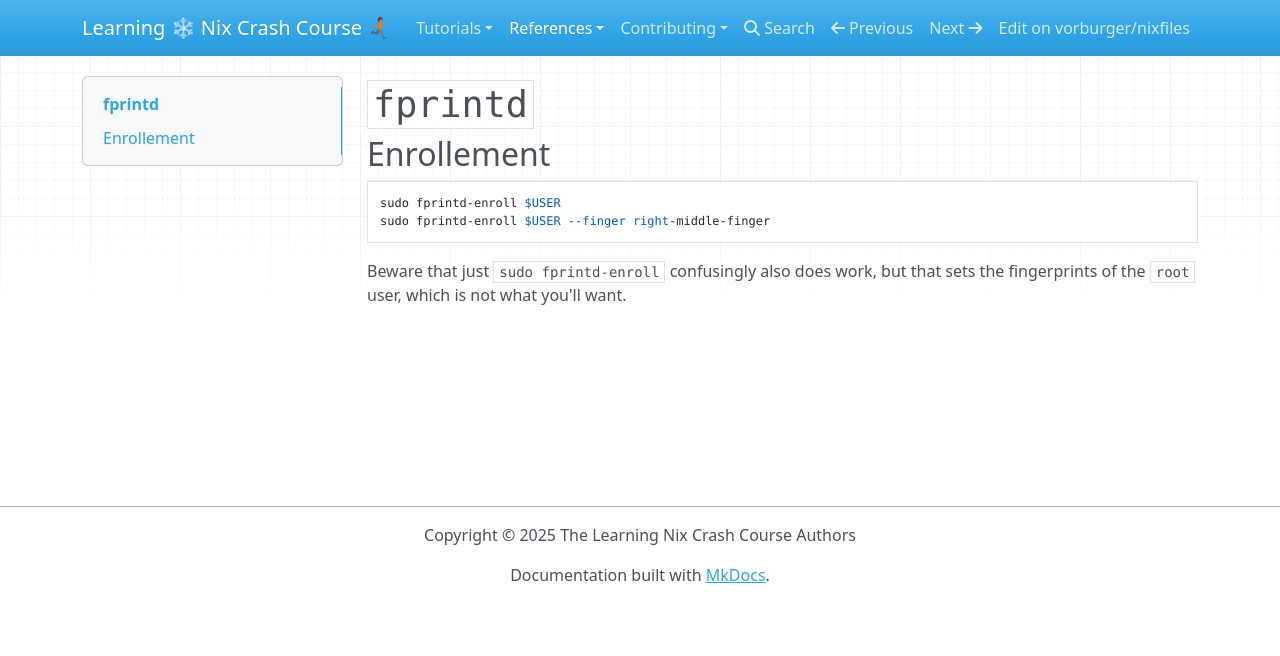
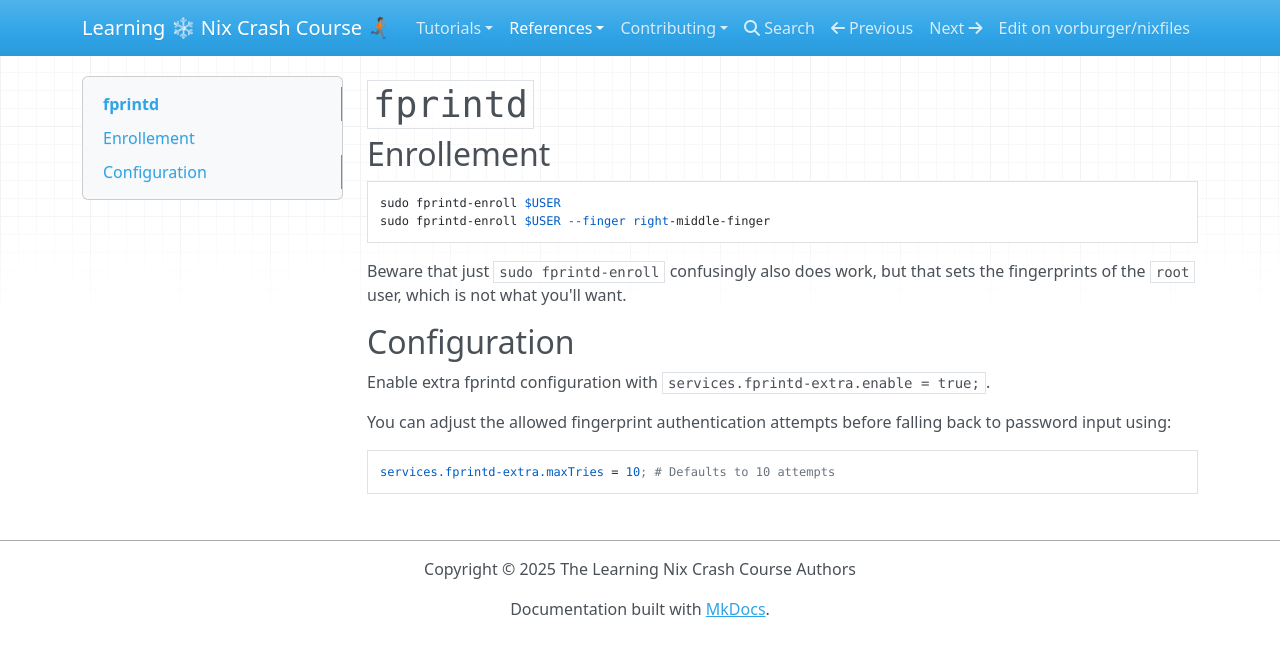
Before and after one commit to vorburger/nixfiles, an MkDocs documentation site: the page built from docs/docs/reference/fprintd.md, in a window 1280 px wide. Shown: the top 656 px of the page. Built offline with MkDocs 1.6.1, drawn with Linux system fonts in a browser that asks for light colours; nearby versions of some CDN libraries.

Commit message:
fprintd: maxTries 10

````diff
--- a/docs/docs/reference/fprintd.md
+++ b/docs/docs/reference/fprintd.md
@@ -8,3 +8,13 @@
 Beware that just `sudo fprintd-enroll` confusingly also does work,
 but that sets the fingerprints of the `root` user, which is not
 what you'll want.
+
+## Configuration
+
+Enable extra fprintd configuration with `services.fprintd-extra.enable = true;`.
+
+You can adjust the allowed fingerprint authentication attempts before falling back to password input using:
+
+```nix
+services.fprintd-extra.maxTries = 10; # Defaults to 10 attempts
+```
````
Also changed, not shown: 1 other file.
